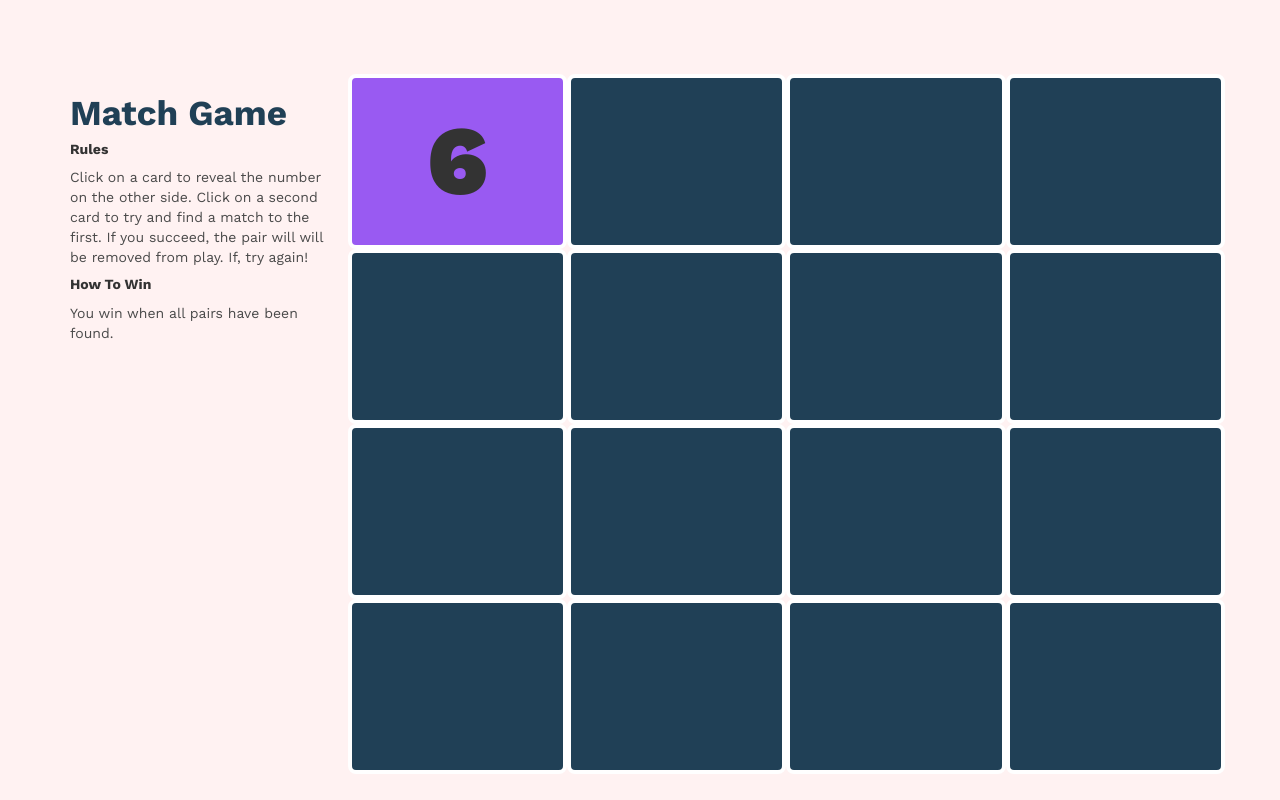
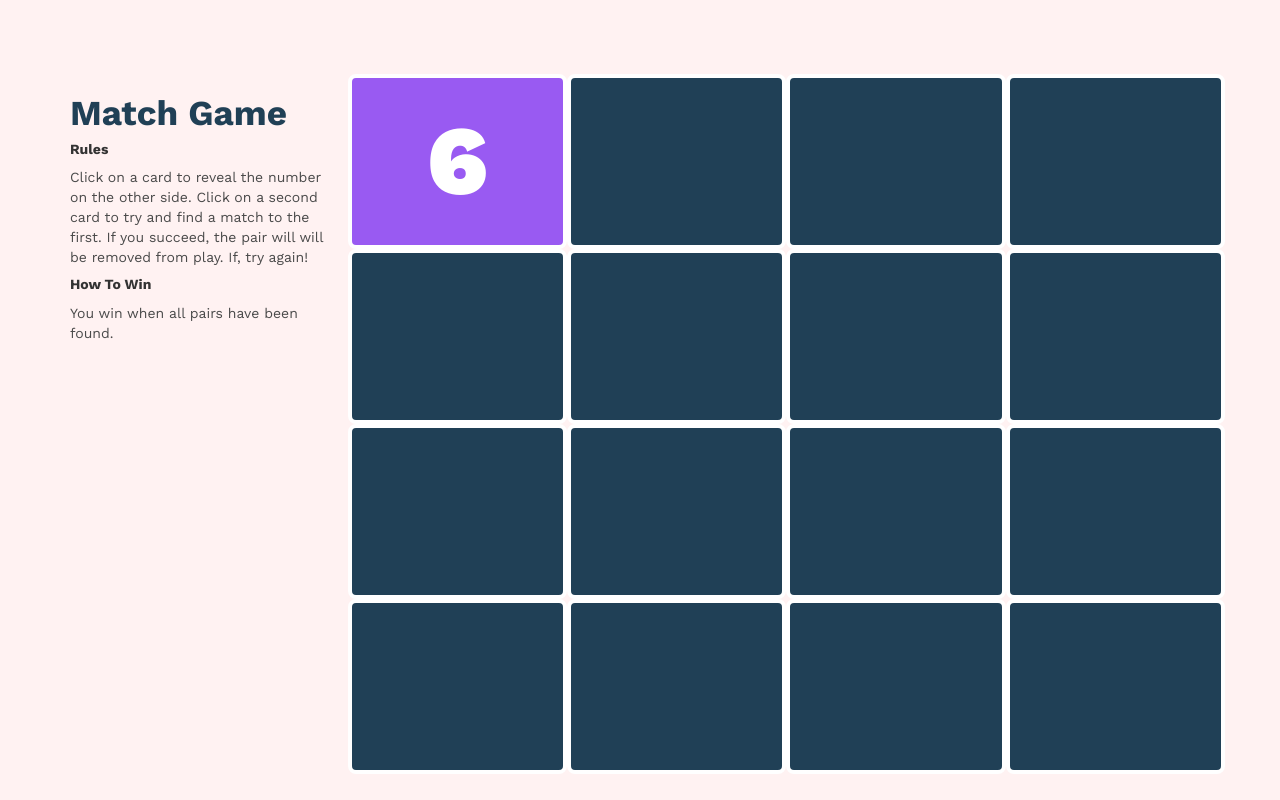
Before and after one commit to kevinmtate/matchgame, a plain HTML site: page index.html in a window 1280 px wide. Both pictures are taken after a click on the element 457 px from the left and 161 px from the top of the page. Drawn offline with nearby package versions, Linux system fonts and the light colour scheme.

Commit message:
updated color of number and added control flow logic to check second flipped card

```diff
--- a/resources/css/style.css
+++ b/resources/css/style.css
@@ -29,6 +29,7 @@ body {
 .card {
     height: 12.5rem;
     background-color: rgb(32, 64, 86);
+    color: rgb(255, 255, 255);
     border: 4px solid #ffffff;
     border-radius: 8px;
     font-weight: 900;
--- a/resources/js/match-game.js
+++ b/resources/js/match-game.js
@@ -75,7 +75,7 @@ MatchGame.flipCard = function($card, $game) {
 		$game.data('flippedCards').push($card);
 	}
 
-	/*if ($game.data('flippedCards').length === 2) {
+	if ($game.data('flippedCards').length === 2) {
 		if ($game.data('flippedCards')[0].data('value') === $game.data('flippedCards')[1].data('value')) {
 			$game.data('flippedCards').forEach(function(card) {
 				card.css({"background-color": "rgb(153,153,153)", "color": "rgb(204,204,204)"});
@@ -88,5 +88,5 @@ MatchGame.flipCard = function($card, $game) {
 			});
 		}
 		$game.data('flippedCards', []);
-	}*/
+	}
 };
```
